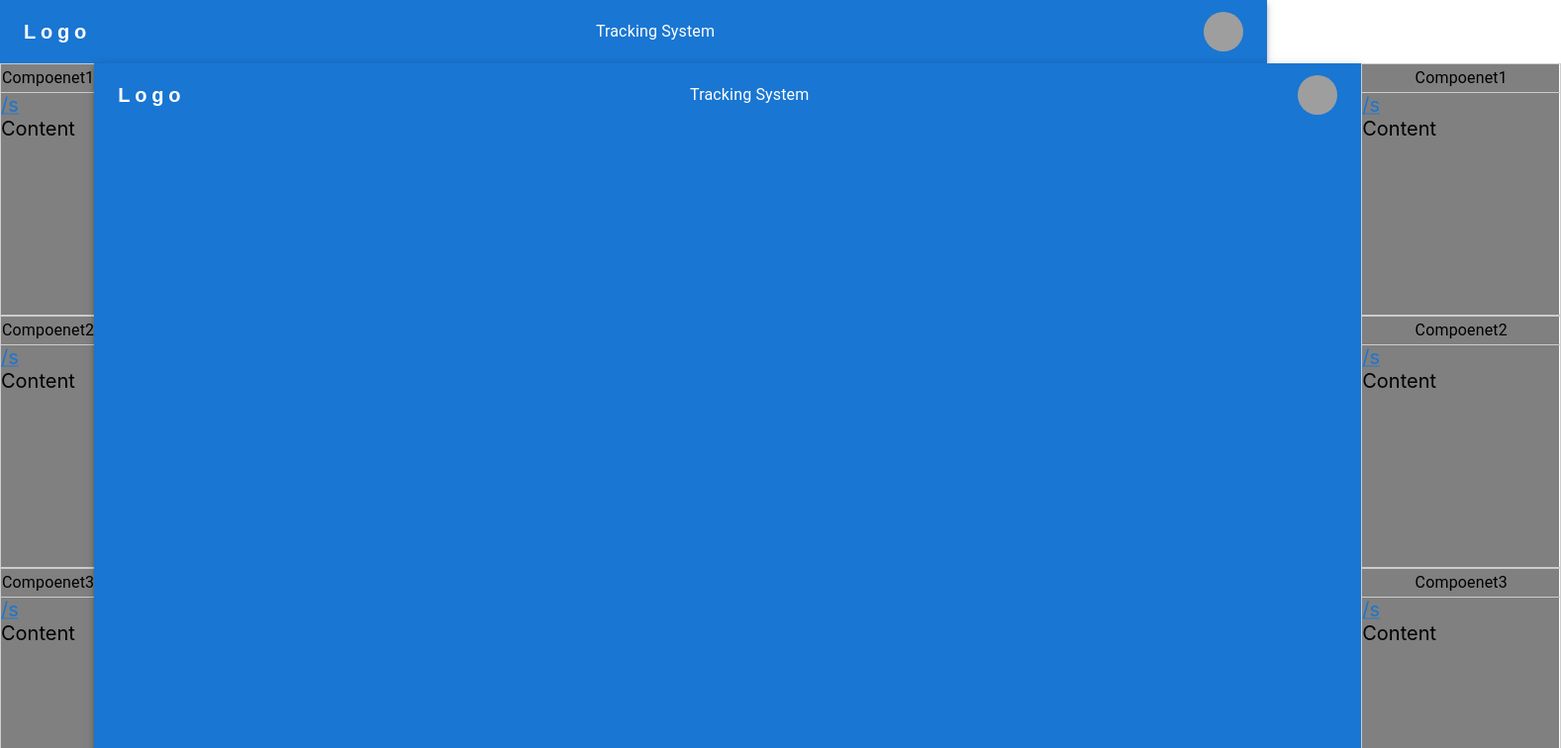
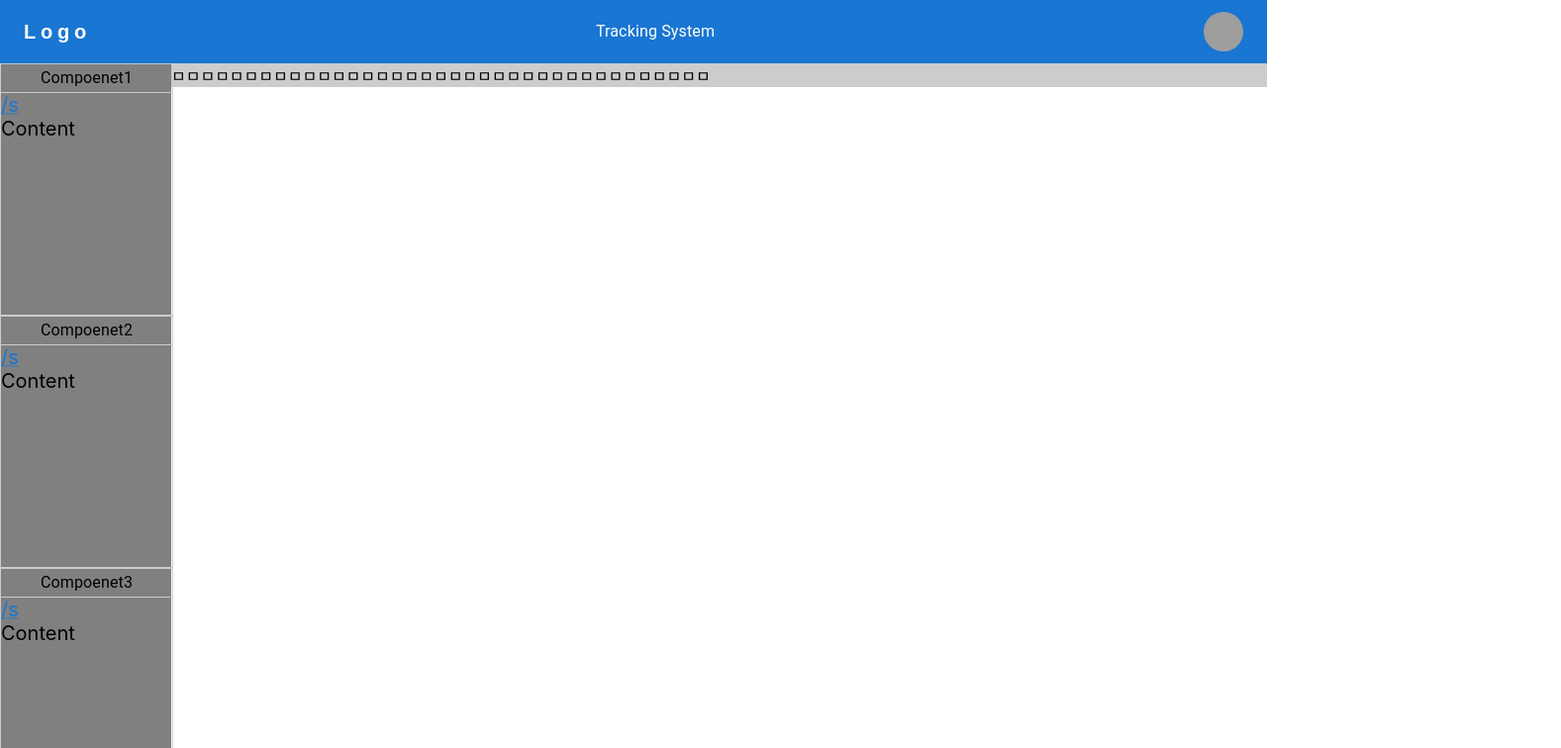
Before and after one commit to EsRun/TrackingGps, a React (Create React App) app: page / in a window 1280 px wide. Shown: the top 756 px of the page at 99% size, 1577 px wide, since content can reach past the window. Built offline with nearby package versions, Linux system fonts and the light colour scheme; grey boxes are pictures that could not be loaded.

Commit message:
fix : default root

```diff
--- a/src/App.tsx
+++ b/src/App.tsx
@@ -17,7 +17,7 @@ function App() {
             path="/"
             element={
               <Suspense fallback={<div>로딩 중. . .</div>}>
-                <PrivateRoute component={<Main />} authenticated={auth} />
+                <PrivateRoute component={<Text />} authenticated={auth} />
               </Suspense>
             }
           />
```
